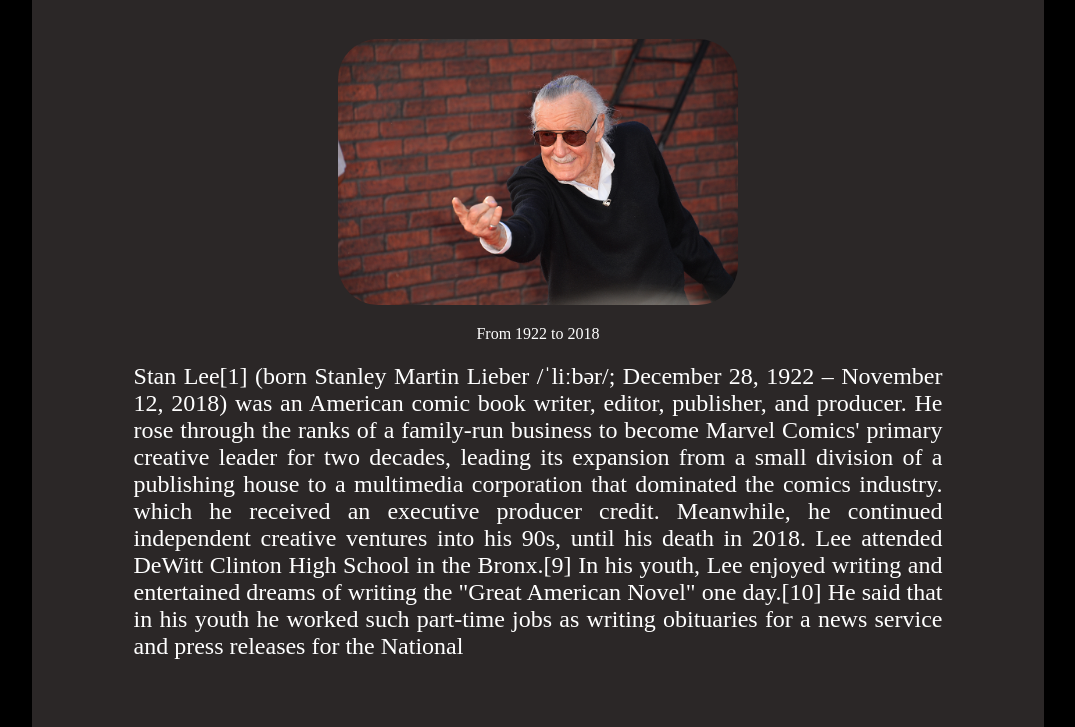
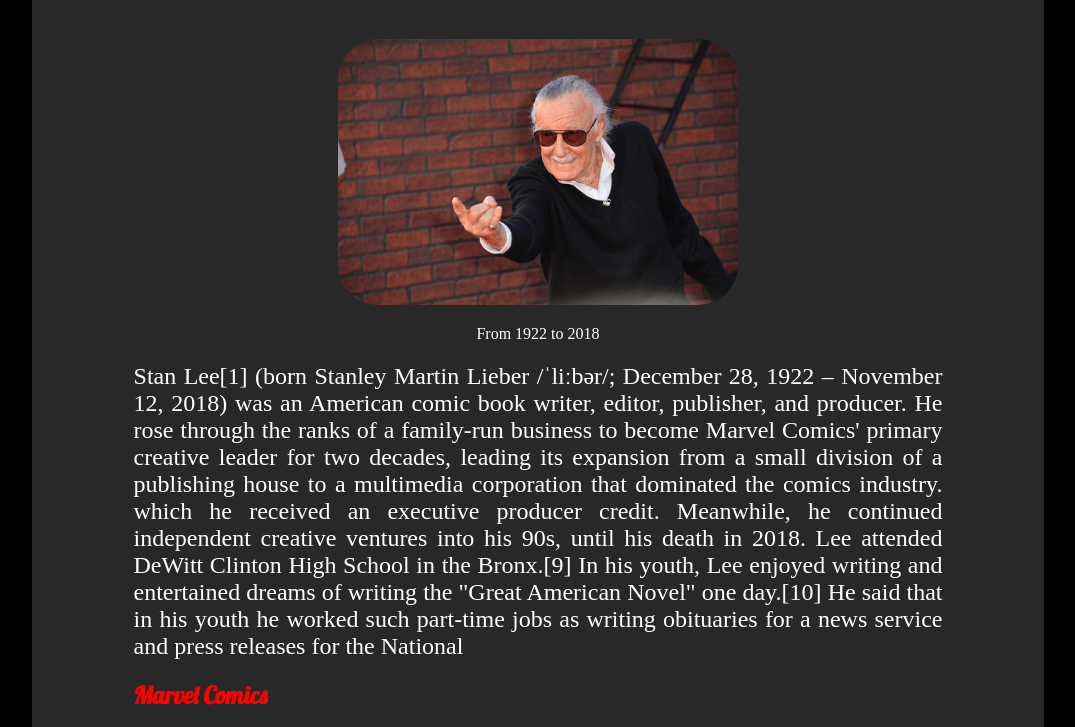
Before and after one commit to ayeaye0346/stan-lee, a plain HTML site: page index.html in a window 1280 px wide. Shown: the part 195-922 px from the top of the page, without its empty margins (102-1177 px from the left). Drawn offline with Linux system fonts and the light colour scheme.

Commit message:
değişiklik

```diff
--- a/style.css
+++ b/style.css
@@ -1,20 +1,26 @@
+/* bunumla siyah kısmı yani body yaptık */
 body{
     background-color: black;
     color: white;
+    /* color wight deyince yazıların rengi de beyaz oldu */
 }
-
+/* container yani div o yüzden bu block elennettir. onun için biz margin outoyu kullanırız. ortalamak için.block elementin kendisini ortlaıyoruz. */
 .container{
     width: 80%;
     margin: auto;
-    background-color: rgb(43,39,39);
-    border-radius:  20px; ;
+    background-color: rgb(41, 40, 40);
+    /* kenarlRINDA hafif yuvarlama yapmak için border radius kullandık */
+    border-radius: 20px;
 }
 
 .heading{
-    font-family:'lobster' , cursive;
+    /* font familyi hoca attı biz yazdık */
+    font-family: 'Lobster', cursive;
+    /* class nameler aynı olduğu için h2 başlığıyla burada bu fontu iki başlığada uygulamış oluruz. */
 }
-
+/* burada id kullanacağız h1 de eksttra değişikliklerimiz var ve id lerini alarak yapacağız */
 #title{
+    /* başlığın içeriği ortada onun için text align center yaparak oartalayacağuız. */
     text-align: center;
 font-size: 90px;
 }
@@ -23,42 +29,52 @@ body{
     color: red;
 }
 
+/* resim ve paragraf bir div içinde önce onu aldık */
 #img-div{
+    /* block elenetimin contentini ortalamak için text align center kullandık */
     text-align: center;
+
 }
 
+/* resimle alakalı değişiklikte image id kullanılmış onu yaptık */
 #image{
     width: 400px;
     border-radius: 40px;
 }
 
 #info{
-    width: 80%;
+    width: 80% ;
+    /* background-color: aqua; */
     margin: 20px auto;
+    /* iki yana yaslamak için bunu kullandıktext align justifiy */
     text-align: justify;
     font-size: 24px;
-
 }
 
 #marvel{
     color: red;
-    margin: 10%;
+    /* başlığı soldan yukarıdaki paragrafın başladığı hizaya getirmek istiyorum yüzde seksen genişilik vermiştik kenarlar yüzde yirmi kaldı o yüzden yüzde on margin verirsek işlemi yaptık */
+
+    margin-left: 10%;
+    /* margin: 10%; şeklinde verirsek her taraftan 10 boşluk bırajkır. o yüzden marjin left yaptık. */
 
 }
 
 ul{
    width: 80%;
    margin: auto;
+   font-size: 24px;
 }
 
 li{
     font-size: 24px;
 line-height: 50px;
-
+/* listeler arasındaki boşluk için lineheight yaptık */
 }
 
 #footer{
     text-align: center;
+    /* margin outoyuda kullanabiliriz.kullanmamız gerekli border iin  */
     width: 60%;
     margin: auto;
     border: 1px solid ;
@@ -67,16 +83,17 @@ li{
 }
 
 #link{
-   text-decoration: none ;
+    /* altındaki çizgiyi yok etmek için text decoration none seçtik */
+    text-decoration: none;
     color: white;
     border: 2px solid orange;
     border-radius: 10px;
     padding: 15px;
     background-color: black;
+
 }
-
+/* mause etkisi için yani linkin üzerine gelince rengi değişiyo falan */
 #link:hover{
     color: red;
     background-color: gray;
-
 }
```
Also changed, not shown: index.html (+7 -2 lines), 1 other file. Lines whose indentation alone changed are shown as unchanged.
